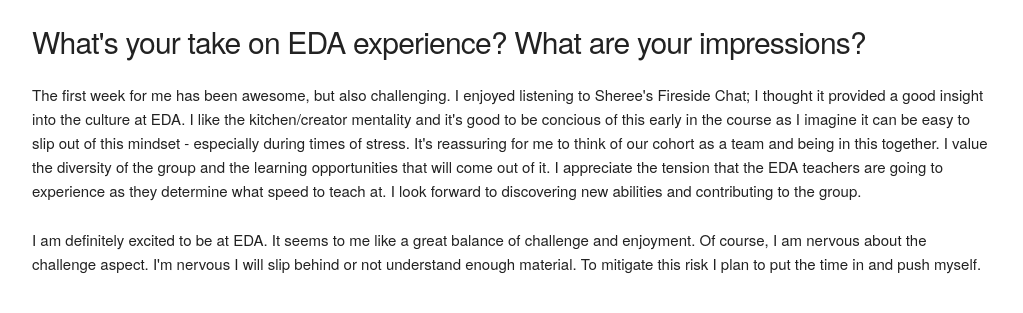
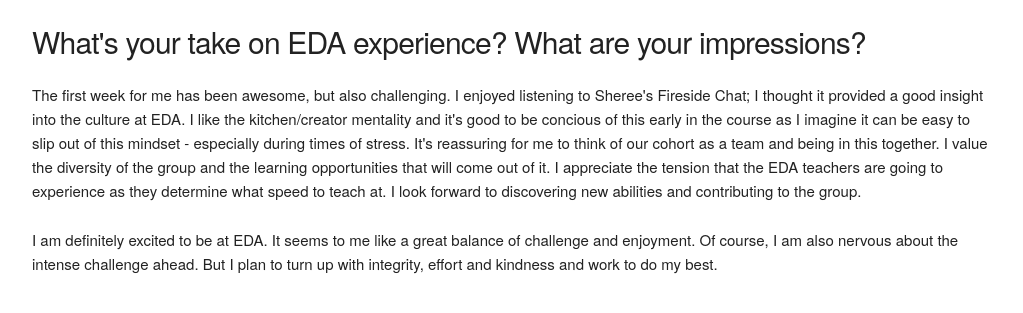
Before and after one commit to mandy-kate/mandy-kate.github.io, a plain HTML site: page blogs/c1-blog.html in a window 1280 px wide. Shown: the part 427-740 px from the top of the page, without its empty margins (128-1151 px from the left). Drawn offline with nearby package versions, Linux system fonts and the light colour scheme.

Commit message:
added textin blog

```diff
--- a/blogs/c1-blog.html
+++ b/blogs/c1-blog.html
@@ -49,7 +49,7 @@
 
                     <p> The first week for me has been awesome, but also challenging. I enjoyed listening to Sheree's Fireside Chat; I thought it provided a good insight into the culture at EDA. I like the kitchen/creator mentality and it's good to be concious of this early in the course as I imagine it can be easy to slip out of this mindset - especially during times of stress. It's reassuring for me to think of our cohort as a team and being in this together. I value the diversity of the group and the learning opportunities that will come out of it. I appreciate the tension that the EDA teachers are going to experience as they determine what speed to teach at. I look forward to discovering new abilities and contributing to the group. </p>
 
-                    <p>I am definitely excited to be at EDA. It seems to me like a great balance of challenge and enjoyment. Of course, I am nervous about the challenge aspect. I'm nervous I will slip behind or not understand enough material. To mitigate this risk I plan to put the time in and push myself. </p>
+                    <p>I am definitely excited to be at EDA. It seems to me like a great balance of challenge and enjoyment. Of course, I am also nervous about the intense challenge ahead. But I plan to turn up with integrity, effort and kindness and work to do my best. </p>
 
                 </article>
             </div>
```
Also changed, not shown: blogs/t2-html-css-dom-p1.html (+1 -1 lines).
